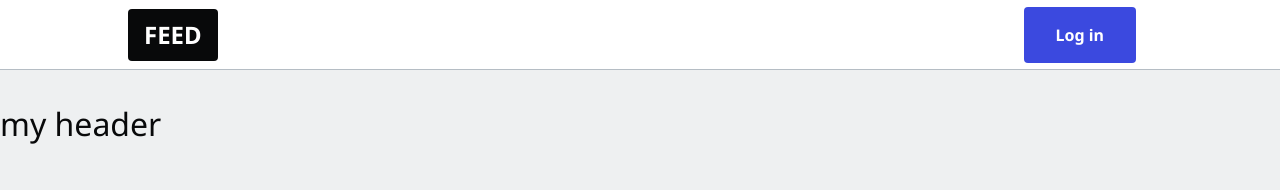
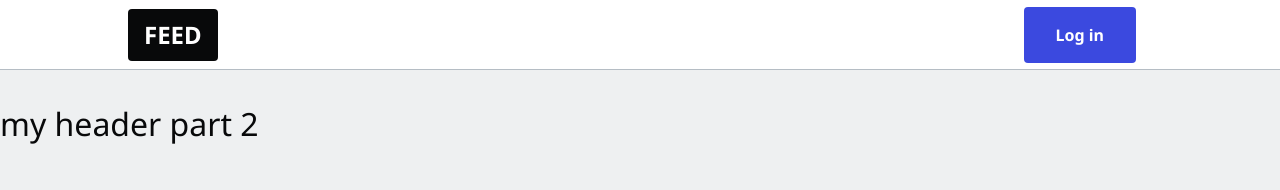
Before and after one commit to joemama0s/art-finder, a Next.js app: page / in a window 1280 px wide. Shown: the top 190 px of the page. Built offline with nearby package versions, Linux system fonts and the light colour scheme; no server answers; the database is empty.

Commit message:
Update index.tsx

```diff
--- a/pages/index.tsx
+++ b/pages/index.tsx
@@ -28,7 +28,7 @@ export default function Index(props: { posts: PostStruct[] }) {
       {/*  Site header */}
       {/* <Header /> */}
       <Navbar />
-      <h1>my header</h1>
+      <h1>my header part 2</h1>
 
       {/*  Page content */}
       <main className="flex-grow">
```
